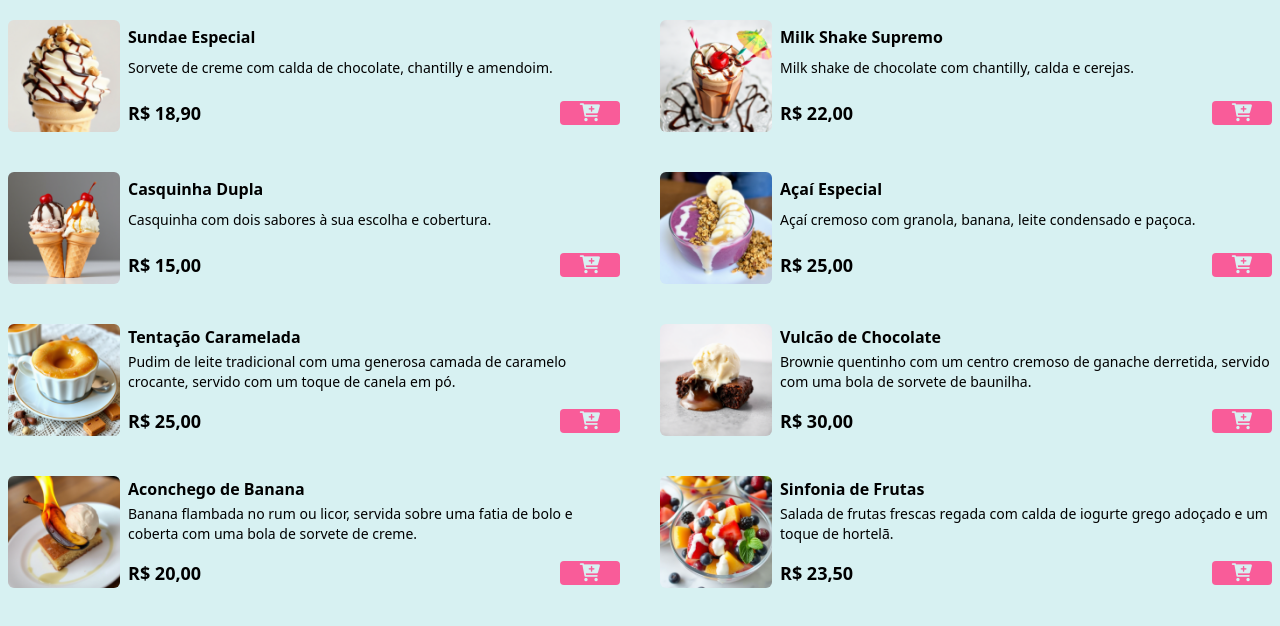
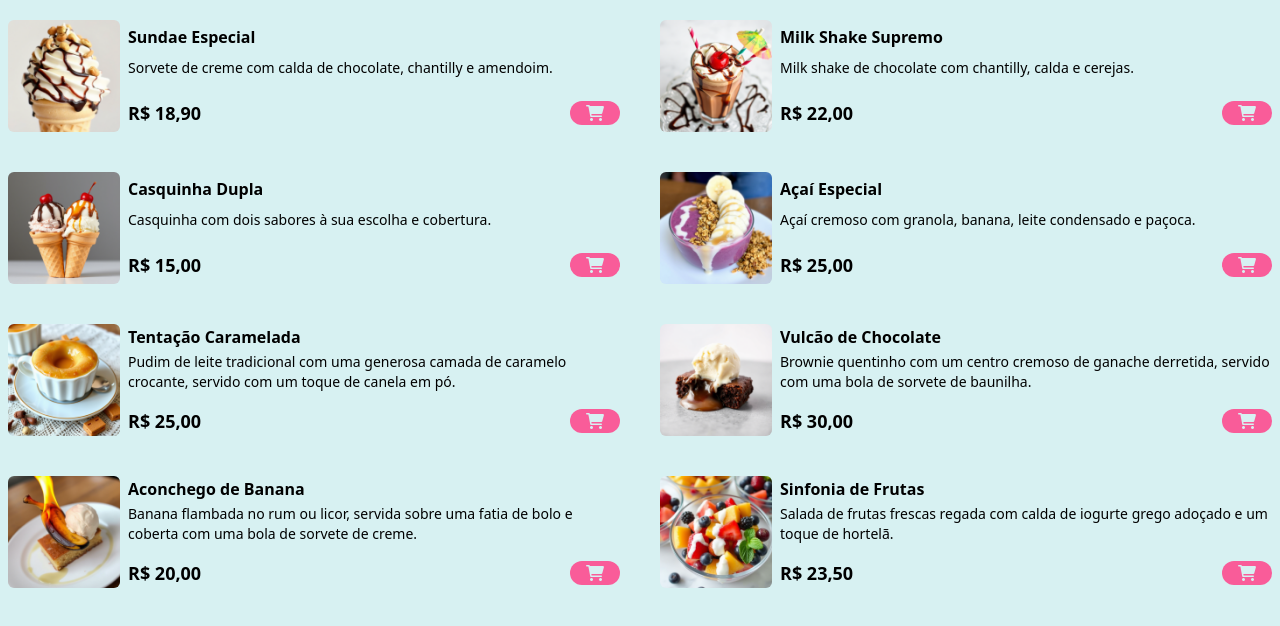
Before and after one commit to wesleysaraivaa/menu-sobremesa, a website: page src/index.html in a window 1280 px wide. Shown: the part 496-1122 px from the top of the page. Drawn offline with Linux system fonts and the light colour scheme.

Commit message:
(STYLE: melhoria no botao de adicionar no carrinho)

```diff
--- a/src/index.html
+++ b/src/index.html
@@ -71,11 +71,12 @@
             <div class="flex items-center gap-2 justify-between mt-3">
               <p class="font-bold text-lg">R$ 18,90</p>
               <button
-                class="bg-[#f95c99] px-5 rounded add-to-cart-btn"
+                class="bg-[#f95c99] px-4 rounded-full add-to-cart-btn"
                 data-name="Sundae Especial"
                 data-price="18.90"
               >
-                <i class="fa fa-cart-plus text-lg text-[#d7f1f2]"> </i>
+                <i class="fa-solid fa-cart-shopping text-xl text-[#d7f1f2]">
+                </i>
               </button>
             </div>
           </div>
@@ -95,11 +96,12 @@
             <div class="flex items-center gap-2 justify-between mt-3">
               <p class="font-bold text-lg">R$ 22,00</p>
               <button
-                class="bg-[#f95c99] px-5 rounded add-to-cart-btn"
+                class="bg-[#f95c99] px-4 rounded-full add-to-cart-btn"
                 data-name="Milk Shake Supremo"
                 data-price="22,00"
               >
-                <i class="fa fa-cart-plus text-lg text-[#d7f1f2]"> </i>
+                <i class="fa-solid fa-cart-shopping text-xl text-[#d7f1f2]">
+                </i>
               </button>
             </div>
           </div>
@@ -119,11 +121,12 @@
             <div class="flex items-center gap-2 justify-between mt-3">
               <p class="font-bold text-lg">R$ 15,00</p>
               <button
-                class="bg-[#f95c99] px-5 rounded add-to-cart-btn"
+                class="bg-[#f95c99] px-4 rounded-full add-to-cart-btn"
                 data-name="Casquinha Dupla"
                 data-price="15,00"
               >
-                <i class="fa fa-cart-plus text-lg text-[#d7f1f2]"> </i>
+                <i class="fa-solid fa-cart-shopping text-xl text-[#d7f1f2]">
+                </i>
               </button>
             </div>
           </div>
@@ -143,11 +146,12 @@
             <div class="flex items-center gap-2 justify-between mt-3">
               <p class="font-bold text-lg">R$ 25,00</p>
               <button
-                class="bg-[#f95c99] px-5 rounded add-to-cart-btn"
+                class="bg-[#f95c99] px-4 rounded-full add-to-cart-btn"
                 data-name="Açaí Especial"
                 data-price="25,00"
               >
-                <i class="fa fa-cart-plus text-lg text-[#d7f1f2]"> </i>
+                <i class="fa-solid fa-cart-shopping text-xl text-[#d7f1f2]">
+                </i>
               </button>
             </div>
           </div>
@@ -168,11 +172,12 @@
             <div class="flex items-center gap-2 justify-between mt-3">
               <p class="font-bold text-lg">R$ 25,00</p>
               <button
-                class="bg-[#f95c99] px-5 rounded add-to-cart-btn"
+                class="bg-[#f95c99] px-4 rounded-full add-to-cart-btn"
                 data-name="Tentação Caramelada"
                 data-price="25,00"
               >
-                <i class="fa fa-cart-plus text-lg text-[#d7f1f2]"> </i>
+                <i class="fa-solid fa-cart-shopping text-xl text-[#d7f1f2]">
+                </i>
               </button>
             </div>
           </div>
@@ -193,11 +198,12 @@
             <div class="flex items-center gap-2 justify-between mt-3">
               <p class="font-bold text-lg">R$ 30,00</p>
               <button
-                class="bg-[#f95c99] px-5 rounded add-to-cart-btn"
+                class="bg-[#f95c99] px-4 rounded-full add-to-cart-btn"
                 data-name="Vulcão de Chocolate"
                 data-price="30,00"
               >
-                <i class="fa fa-cart-plus text-lg text-[#d7f1f2]"> </i>
+                <i class="fa-solid fa-cart-shopping text-xl text-[#d7f1f2]">
+                </i>
               </button>
             </div>
           </div>
@@ -218,11 +224,12 @@
             <div class="flex items-center gap-2 justify-between mt-3">
               <p class="font-bold text-lg">R$ 20,00</p>
               <button
-                class="bg-[#f95c99] px-5 rounded add-to-cart-btn"
+                class="bg-[#f95c99] px-4 rounded-full add-to-cart-btn"
                 data-name="Aconchego de Banana"
                 data-price="20,00"
               >
-                <i class="fa fa-cart-plus text-lg text-[#d7f1f2]"> </i>
+                <i class="fa-solid fa-cart-shopping text-xl text-[#d7f1f2]">
+                </i>
               </button>
             </div>
           </div>
@@ -243,11 +250,12 @@
             <div class="flex items-center gap-2 justify-between mt-3">
               <p class="font-bold text-lg">R$ 23,50</p>
               <button
-                class="bg-[#f95c99] px-5 rounded add-to-cart-btn"
+                class="bg-[#f95c99] px-4 rounded-full add-to-cart-btn"
                 data-name="Sinfonia de Frutas"
                 data-price="23,50"
               >
-                <i class="fa fa-cart-plus text-lg text-[#d7f1f2]"> </i>
+                <i class="fa-solid fa-cart-shopping text-xl text-[#d7f1f2]">
+                </i>
               </button>
             </div>
           </div>
```
